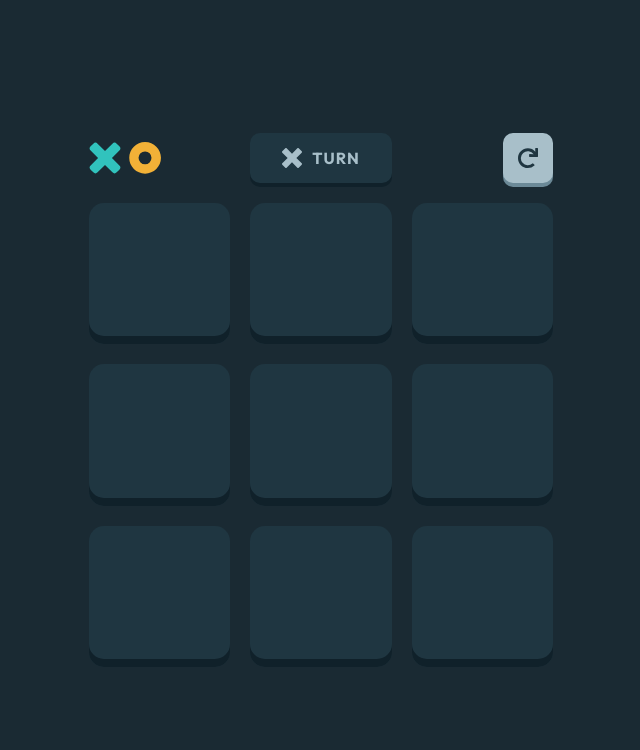
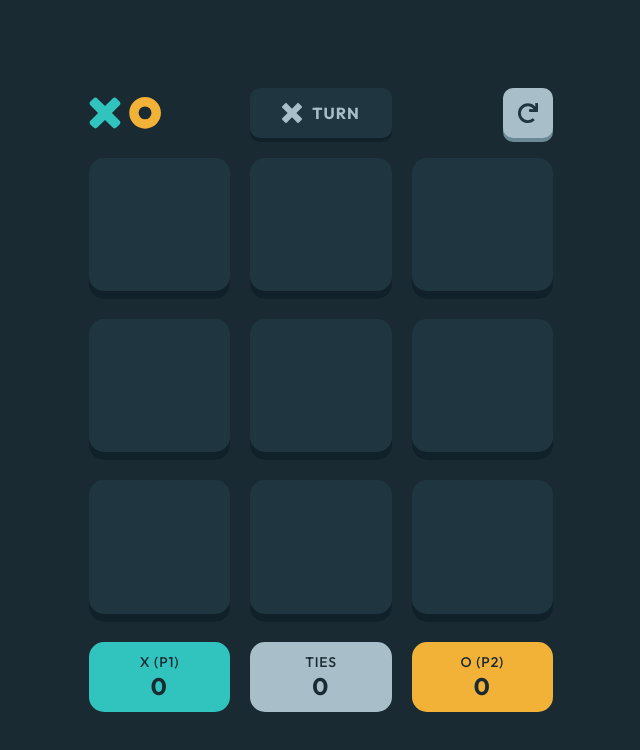
Before and after one commit to Tig-ranK/tic-tac-toe, a React (Vite) app: page /vs-bot in a window 1280 px wide. Shown: the top 750 px of the page, without its empty margins (319-959 px from the left). Built offline with nearby package versions, Linux system fonts and the light colour scheme.

Commit message:
Add score tiles x | o | tie

```diff
--- /dev/null
+++ b/src/components/Score.jsx
@@ -0,0 +1,58 @@
+import styled, { css } from 'styled-components';
+
+const Name = styled.span`
+   font-weight: 500;
+   font-size: 14px;
+   line-height: 18px;
+   letter-spacing: 0.875px;
+   text-align: center;
+`;
+
+const Count = styled.span`
+   font-weight: 700;
+   font-size: 24px;
+   line-height: 30px;
+   letter-spacing: 1.5px;
+   text-align: center;
+`;
+
+export const Score = styled.div.attrs(({ name, count }) => ({
+   children: (
+      <>
+         <Name>{name}</Name>
+         <Count>{count}</Count>
+      </>
+   ),
+}))`
+   display: grid;
+   place-content: center;
+
+   border-radius: 15px;
+   border: none;
+   outline-offset: 5px;
+
+   background-color: var(--bg-color);
+   color: var(--dark-navy);
+
+   font-family: inherit;
+   font-size: inherit;
+   font-weight: 700;
+   text-transform: uppercase;
+   text-decoration: none;
+
+   ${(props) =>
+      props.color === 'yellow' &&
+      css`
+         --bg-color: var(--light-yellow);
+      `}
+   ${(props) =>
+      props.color === 'blue' &&
+      css`
+         --bg-color: var(--light-blue);
+      `}
+   ${(props) =>
+      props.color === 'silver' &&
+      css`
+         --bg-color: var(--silver);
+      `}
+`;
--- a/src/pages/GamePage/GamePage.jsx
+++ b/src/pages/GamePage/GamePage.jsx
@@ -1,6 +1,7 @@
 import styled from 'styled-components';
 import { useContext, useState } from 'react';
 // Components
+import { Score } from '../../components/Score';
 import { Button } from '../../common/Button';
 import { Tile } from './Tile';
 // SVG
@@ -12,28 +13,24 @@ import { ReactComponent as SmallO } from '../../assets/icon-o-tiny.svg';
 import { checkForWin } from '../../helpers/checkForWin';
 import { mapTile } from '../../helpers/mapTile';
 // Context
-import { PlayerContext, PlayerDispatchContext } from '../../context/PlayerContext';
+import {
+   PlayerContext,
+   PlayerDispatchContext,
+} from '../../context/PlayerContext';
 
-const initialTiles = [
-   { id: 0, mark: null },
-   { id: 1, mark: null },
-   { id: 2, mark: null },
-   { id: 3, mark: null },
-   { id: 4, mark: null },
-   { id: 5, mark: null },
-   { id: 6, mark: null },
-   { id: 7, mark: null },
-   { id: 8, mark: null },
-];
+const initialTiles = [...Array(9)].map((t, id) => ({ id, mark: null }));
 
 export const GamePage = () => {
-   const { current, first } = useContext(PlayerContext);
+   // TODO add new game on pressing 'r/R' key
+   const { current } = useContext(PlayerContext);
    const dispatch = useContext(PlayerDispatchContext);
 
    const [tiles, setTiles] = useState(initialTiles);
    const [isWin, setWin] = useState(false);
+   const [scores, setScores] = useState({ x: 0, tie: 0, o: 0 });
 
    const handlePlaceMark = (id) => {
+      // TODO refactor me into custom hook
       if (tiles[id].mark) return;
 
       setTiles((prev) => {
@@ -42,8 +39,13 @@ export const GamePage = () => {
          );
 
          if (checkForWin(newTiles)) {
+            setScores((s) => ({ ...s, [current]: s[current] + 1 }));
             setWin(true);
             alert(`Congrats ${current.toUpperCase()}. GG! WP!`);
+         } else if (newTiles.every((t) => t.mark)) {
+            setScores((s) => ({ ...s, tie: s.tie + 1 }));
+            setWin(true);
+            alert(`It's a tie, try again.`);
          }
 
          return newTiles;
@@ -86,13 +88,17 @@ export const GamePage = () => {
             <IconRestart />
          </ButtonRestart>
          <Tiles />
+         {/* FIXME hardcoded names */}
+         <Score color="blue" name="X (P1)" count={scores.x} />
+         <Score color="silver" name="TIES" count={scores.tie} />
+         <Score color="yellow" name="O (P2)" count={scores.o} />
       </Wrapper>
    );
 };
 
 const Wrapper = styled.div`
    display: grid;
-   grid-template: min-content repeat(3, 1fr) / repeat(3, 1fr);
+   grid-template: min-content repeat(3, 1fr) 0.5fr / repeat(3, 1fr);
    gap: 2rem;
 `;
 
```
